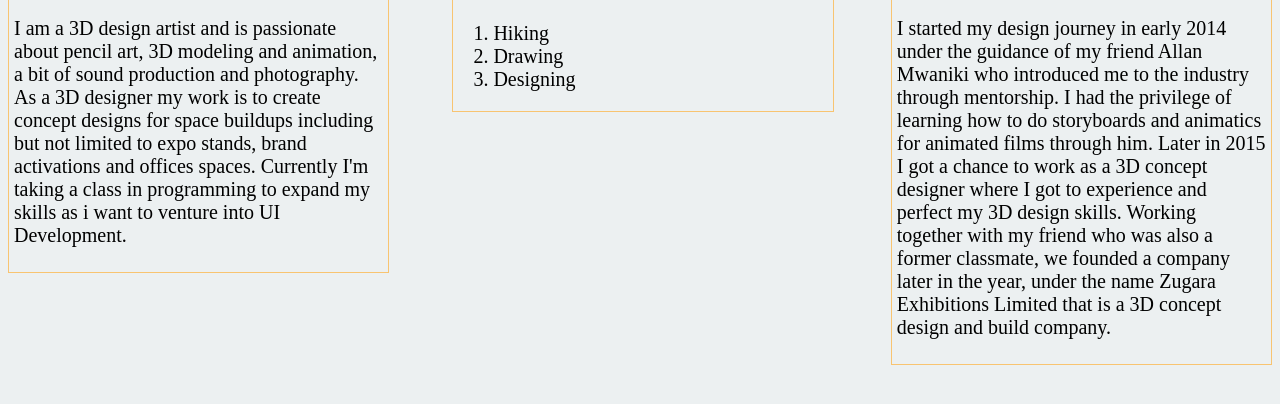
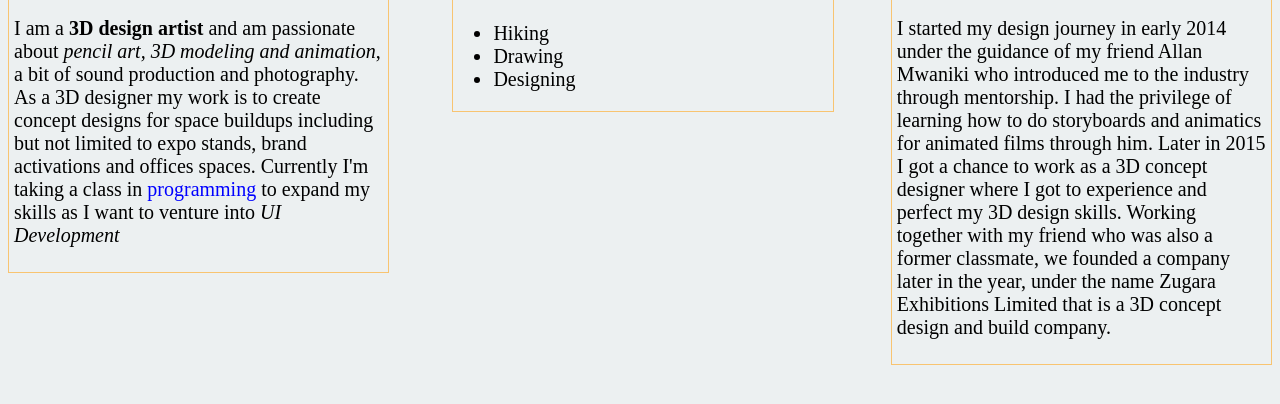
Before and after one commit to njambi25/Portfolio-landing-page, a plain HTML site: page About-me.html in a window 1280 px wide. Shown: the part 218-622 px from the top of the page. Drawn offline with Linux system fonts and the light colour scheme.

```diff
--- a/About-me.html
+++ b/About-me.html
@@ -16,12 +16,12 @@
     <div class="column1">
       <h2>About Me</h2>
       <p class=paragraph1>
-        I am a 3D design artist and is passionate about pencil art,
-        3D modeling and animation, a bit of sound production and photography.
+        I am a <strong> 3D design artist</strong> and am passionate about<em> pencil art,
+      3D modeling and animation</em>, a bit of sound production and photography.
         As a 3D designer my work is to create concept designs for space buildups
         including but not limited to expo stands, brand activations and offices spaces.
-        Currently I'm taking a class in programming to expand my skills as i want to venture into
-        UI Development.
+        Currently I'm taking a class in <span class="b">programming</span> to expand my skills as I want to venture into
+      <em>UI Development</em>
       </p>
     </div>
   </div>
@@ -40,11 +40,11 @@
 
     <div class="column3">
   <h2 class="paragraph2">Skills and Hobbies</h2>
-    <ol>
+    <ul>
       <li>Hiking</li>
       <li>Drawing</li>
       <li>Designing</li>
-    </ol>
+    </ul>
   </div>
   </div>
 
--- a/css/styleabout.css
+++ b/css/styleabout.css
@@ -45,3 +45,6 @@ body {
   text-align: left;
   padding: 5px;
 }
+.b{
+color: blue;
+}
```
Also changed, not shown: alice-portfolio.html (+3 -3 lines).
